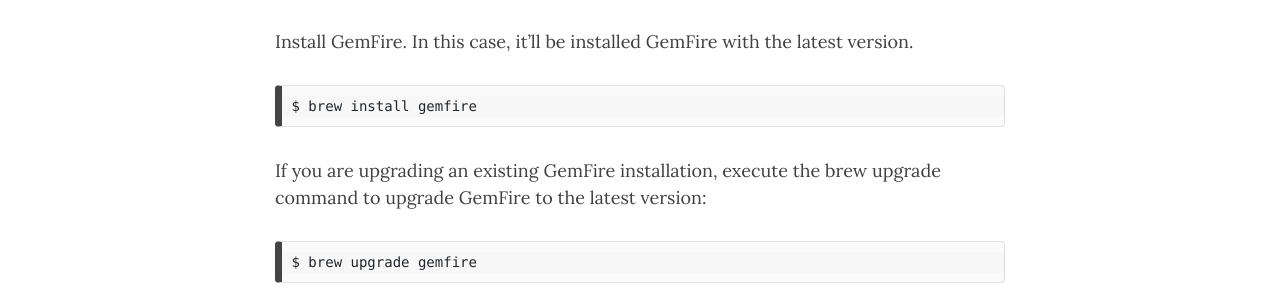
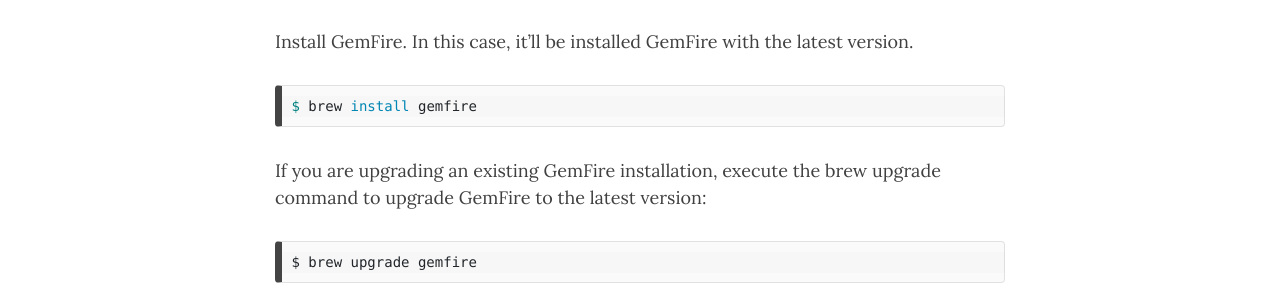
Before and after one commit to haewons-tanzu/haewons-tanzu.github.io, a Jekyll site: the page built from _posts/2020-10-29-gemfire-installation-on-mac.md, in a window 1280 px wide and 900 px high, scrolled down 534 px. Shown: the part 162-452 px from the top of the window. Built offline with Jekyll 4.4.1, drawn with Linux system fonts in a browser that asks for light colours; nearby versions of some CDN libraries.

Commit message:
Update 2020-10-29-gemfire-installation-on-mac.md

````diff
--- a/_posts/2020-10-29-gemfire-installation-on-mac.md
+++ b/_posts/2020-10-29-gemfire-installation-on-mac.md
@@ -26,9 +26,9 @@
 ~~~
 
 Install GemFire. In this case, it'll be installed GemFire with the latest version.
-~~~
+```shell
 $ brew install gemfire
-~~~
+```
 
 If you are upgrading an existing GemFire installation, execute the brew upgrade command to upgrade GemFire to the latest version:
 ~~~
````
